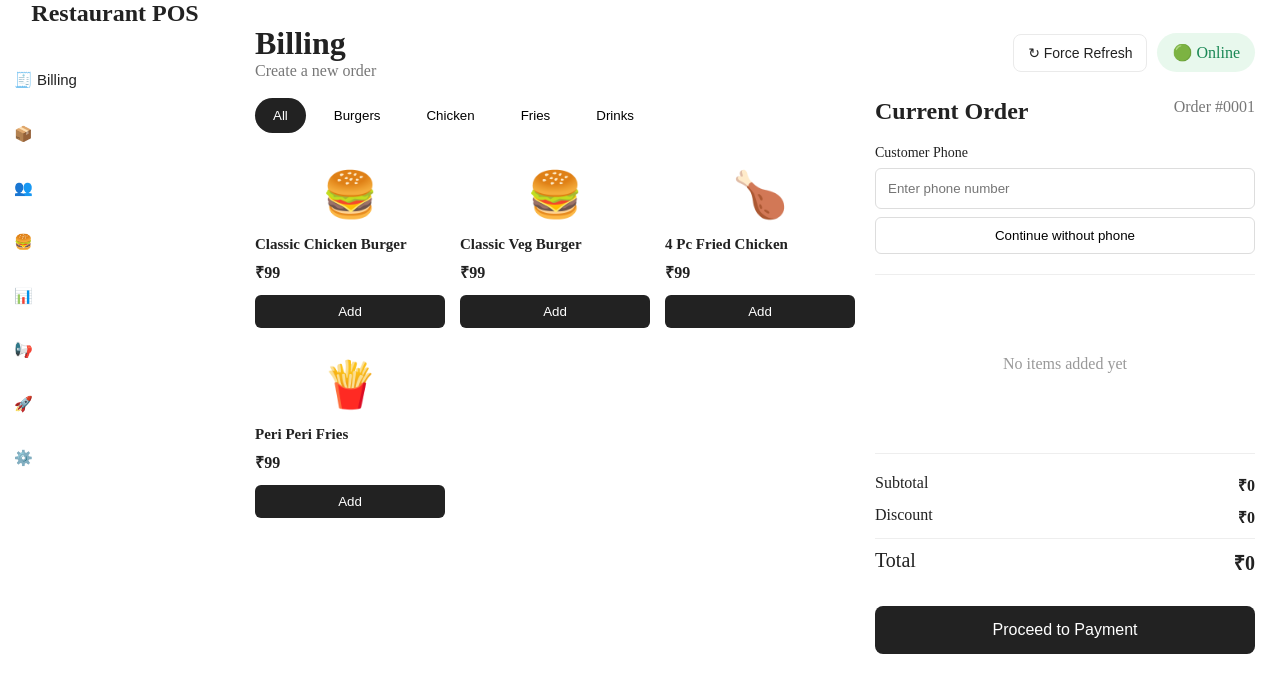
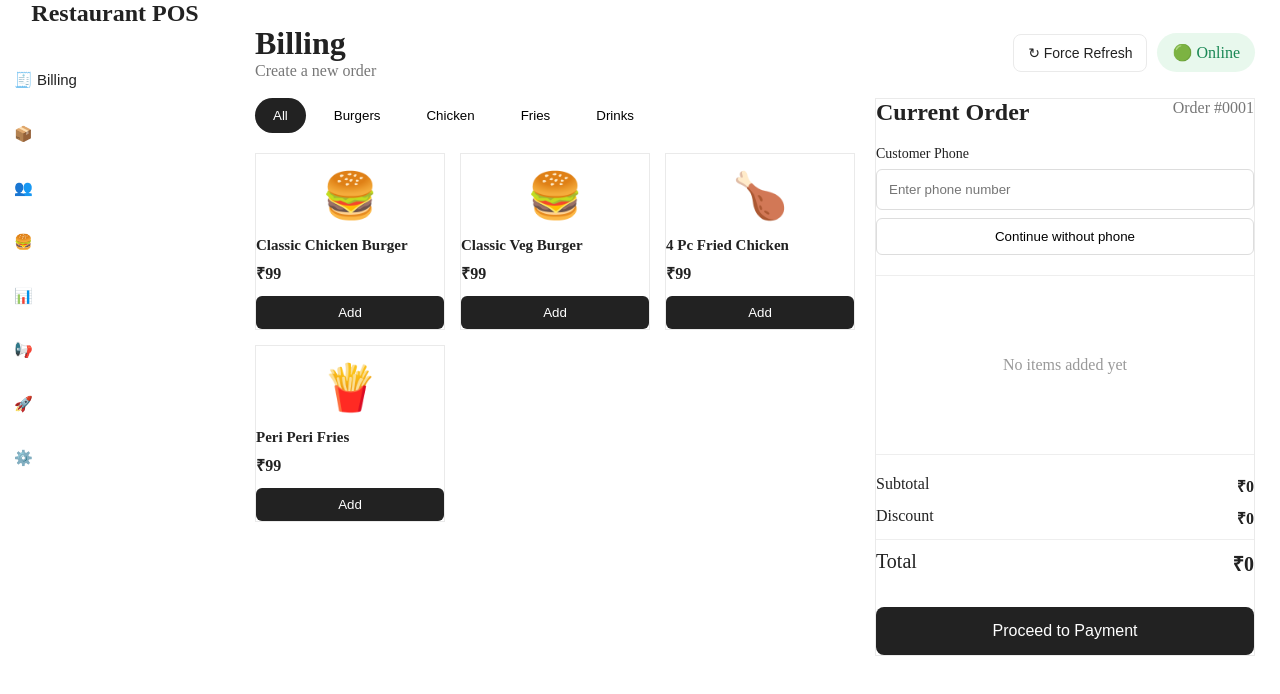
Before and after one commit to sujoypaul-hub/restaurant-pos, a plain HTML site: page index.html in a window 1280 px wide. Drawn offline with Linux system fonts and the light colour scheme.

Commit message:
Update style.css

```diff
--- a/css/style.css
+++ b/css/style.css
@@ -146,7 +146,15 @@ body {
 
     background:
         var(--surface);
+
+    color:
+        var(--text);
+
+    border:
+        1px solid var(--border);
+
 }
+
 .product-image {
     font-size: 45px;
     text-align: center;
@@ -179,6 +187,13 @@ body {
 
     background:
         var(--surface);
+
+    color:
+        var(--text);
+
+    border:
+        1px solid var(--border);
+
 }
 
 .cart-header {
```
